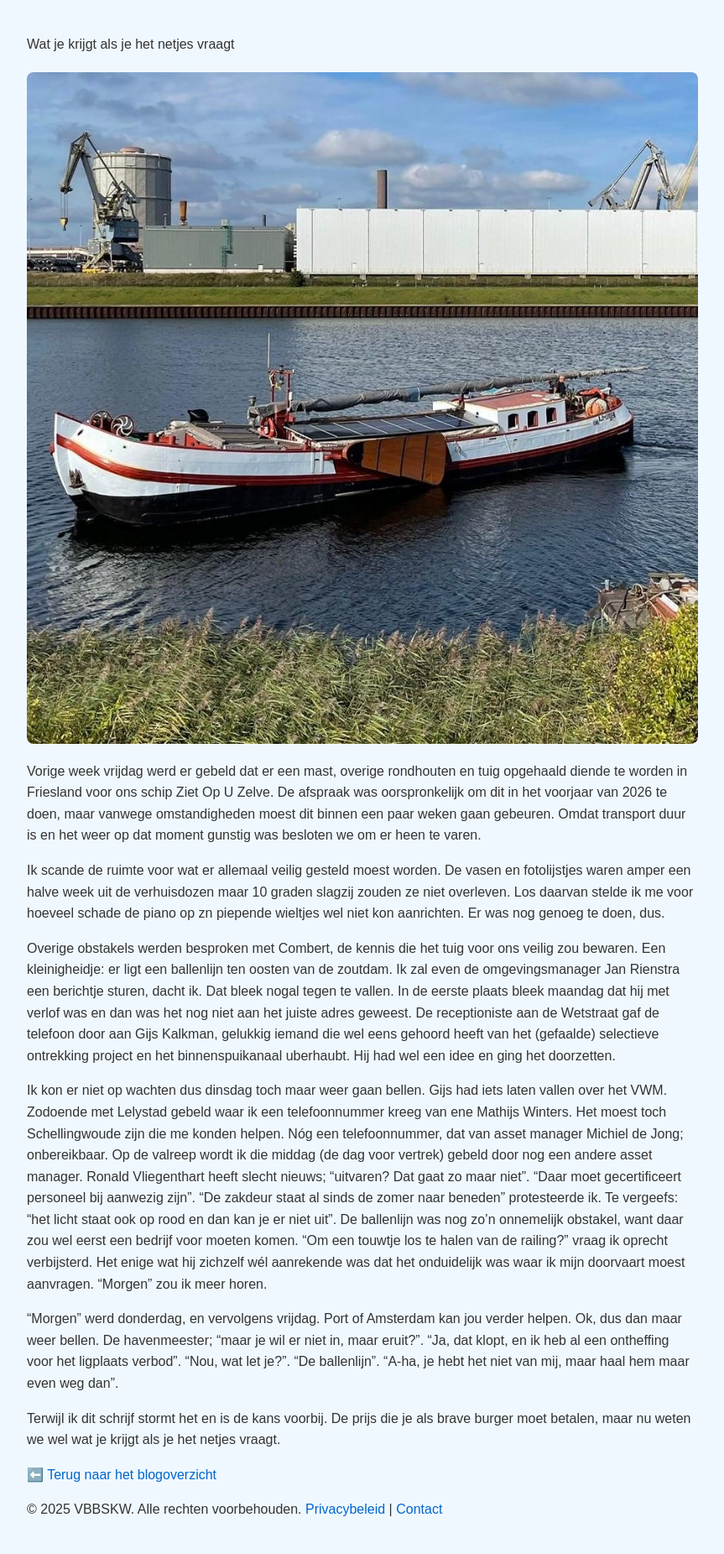
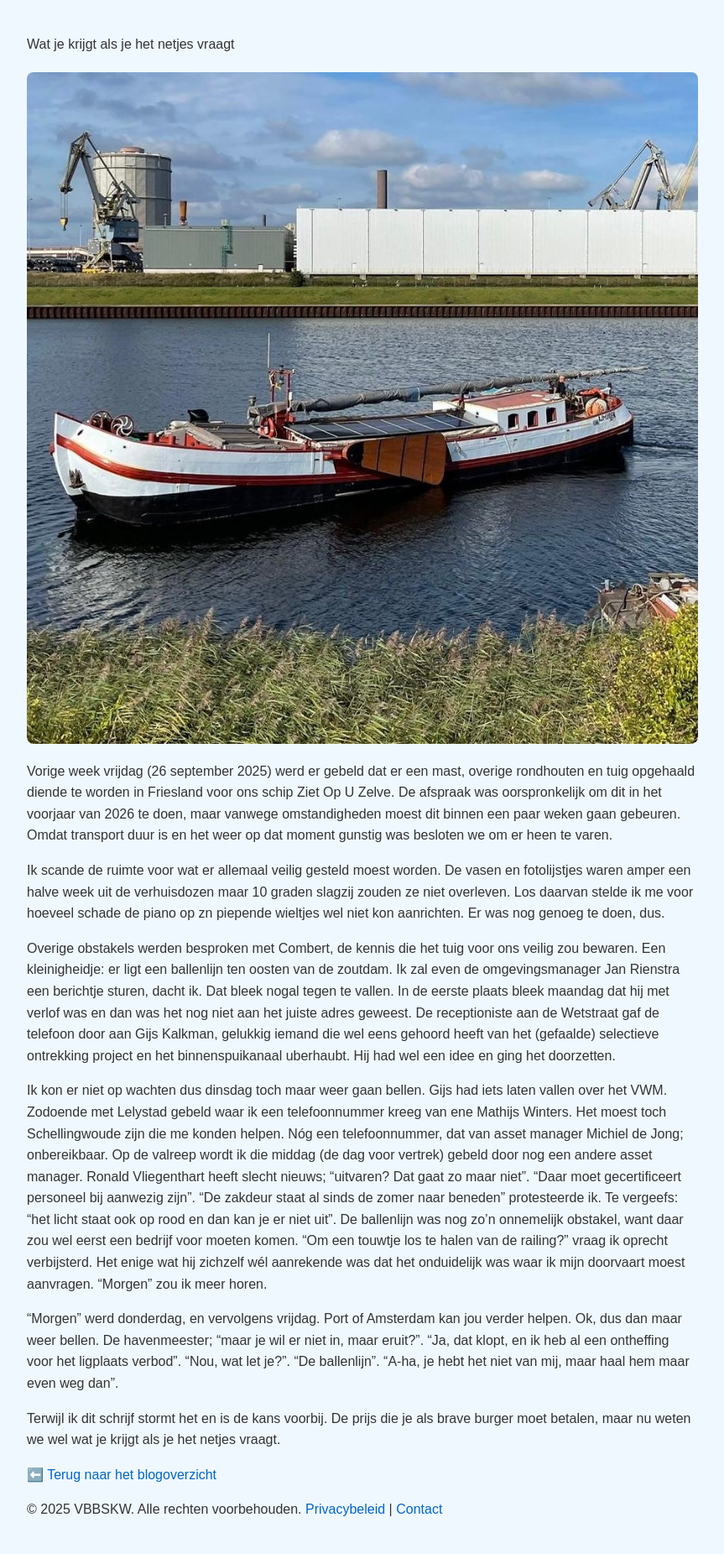
Before and after one commit to Klikblitser/VBBSKW, a Jekyll site: the page built from _posts/2025-10-05-En áls je dan weg wil....md, in a window 1280 px wide. Shown: the whole page at 84% size, without its empty margins (208-1071 px from the left). Built offline with Jekyll 4.4.1, drawn with Linux system fonts in a browser that asks for light colours.

Commit message:
datum toegevoegd

```diff
--- a/_posts/2025-10-05-En áls je dan weg wil....md
+++ b/_posts/2025-10-05-En áls je dan weg wil....md
@@ -9,7 +9,7 @@ Wat je krijgt als je het netjes vraagt
 
 ![Alt-tekst](https://github.com/Klikblitser/VBBSKW/blob/main/assets/images/Zietopuzelve.jpg?raw=true)
 
-Vorige week vrijdag werd er gebeld dat er een mast, overige rondhouten en tuig opgehaald diende te worden in Friesland voor ons schip Ziet Op U Zelve. De afspraak was oorspronkelijk om dit in het voorjaar van 2026 te doen, maar vanwege omstandigheden moest dit binnen een paar weken gaan gebeuren. Omdat transport duur is en het weer op dat moment gunstig was besloten we om er heen te varen.
+Vorige week vrijdag (26 september 2025) werd er gebeld dat er een mast, overige rondhouten en tuig opgehaald diende te worden in Friesland voor ons schip Ziet Op U Zelve. De afspraak was oorspronkelijk om dit in het voorjaar van 2026 te doen, maar vanwege omstandigheden moest dit binnen een paar weken gaan gebeuren. Omdat transport duur is en het weer op dat moment gunstig was besloten we om er heen te varen.
 
 Ik scande de ruimte voor wat er allemaal veilig gesteld moest worden. De vasen en fotolijstjes waren amper een halve week uit de verhuisdozen maar 10 graden slagzij zouden ze niet overleven. Los daarvan stelde ik me voor hoeveel schade de piano op zn piepende wieltjes wel niet kon aanrichten. Er was nog genoeg te doen, dus.
 
```
